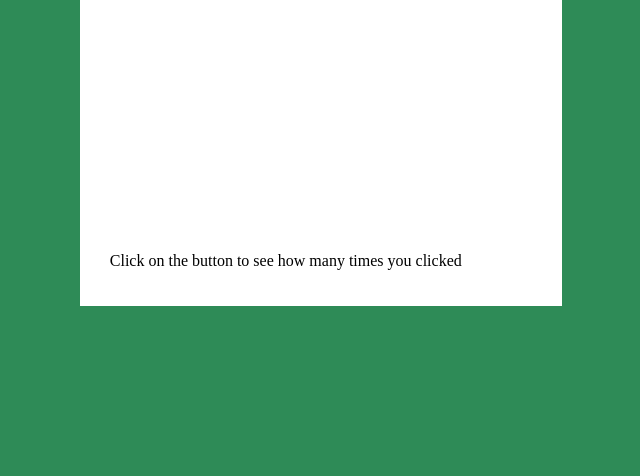
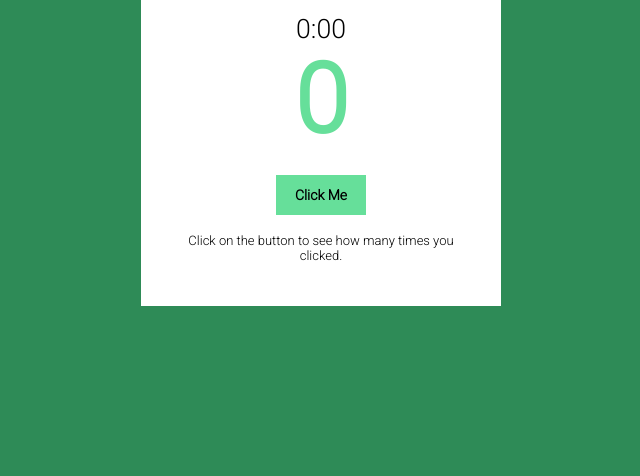
Before and after one commit to SnoogySocks/Counter, a plain HTML site: page src/index.html in a window 1280 px wide. Shown: the part 324-800 px from the top of the page, without its empty margins (319-959 px from the left). Drawn offline with Linux system fonts and the light colour scheme.

Commit message:
added a timer and beffed up the ui

```diff
--- a/src/index.html
+++ b/src/index.html
@@ -1,23 +1,30 @@
 <!DOCTYPE html>
 <html lang="en">
 	<head>
-    <meta charset="UTF-8">
-    <meta http-equiv="X-UA-Compatible" content="IE=edge">
-    <meta name="viewport" content="width=device-width, initial-scale=1.0">
+		<meta charset="UTF-8" />
+		<meta http-equiv="X-UA-Compatible" content="IE=edge" />
+		<meta name="viewport" content="width=device-width, initial-scale=1.0" />
 		<title>Counter</title>
-    <link rel="stylesheet" type="text/css" href="styles.css">
+		<link rel="preconnect" href="https://fonts.googleapis.com" />
+		<link rel="preconnect" href="https://fonts.gstatic.com" crossorigin />
+		<link
+			href="https://fonts.googleapis.com/css2?family=Roboto:wght@300&display=swap"
+			rel="stylesheet"
+		/>
+		<link rel="stylesheet" type="text/css" href="styles.css" />
 	</head>
 	<body>
-    <div class="container center-screen">
+		<div id="container" class="center-screen">
 			<h1>Counter Application</h1>
 
-        <div id="content" class="center-screen">
+			<div class="content">
+				<span id="timer">0:00</span>
 				<span id="counter">0</span>
-            <br>
+				<br />
 				<button>Click Me</button>
 			</div>
 
-        <p>Click on the button to see how many times you clicked</p>
+			<p>Click on the button to see how many times you clicked.</p>
 		</div>
 	</body>
 	<script typ="text/javascript" src="index.js"></script>
--- a/src/index.js
+++ b/src/index.js
@@ -1,2 +1,11 @@
+// Maybe add a timer
+
 // The number of times the user clicked
 let numClicks = 0;
+
+const counter = document.getElementById("counter");
+const button = document.querySelector("button");
+
+button.addEventListener("click", () => {
+    counter.textContent = (parseInt(counter.textContent) + 1).toString();
+});
--- a/src/styles.css
+++ b/src/styles.css
@@ -1,18 +1,18 @@
 :root {
 	--lime-green: rgb(102, 223, 154);
+	--hover-animation-duration: 1s;
+	--translation-offset: -7px;
+	--translation: translate(
+		var(--translation-offset),
+		var(--translation-offset)
+	);
+	--click-animation-duration: 0.2s;
 }
 
 body {
+    font-family: "Roboto", sans-serif;
 	background-color: seagreen;
 	margin: 0px;
-}
-
-.container {
-    background-color: white;
-    text-align: center;
-    padding: 30px;
-    width: 33%;
-	height: 50%;
 }
 
 .center-screen {
@@ -24,31 +24,78 @@ body {
 	margin: auto;
 }
 
-.container h1 {
+#container {
+	display: grid;
+	grid-template-rows: 1fr 4fr 1fr;
+	text-align: center;
+	place-items: center;
+	background-color: white;
+	padding: 30px;
+	width: 300px;
+	height: 400px;
+	transition: filter var(--hover-animation-duration);
+}
+
+#container:hover {
+	filter: drop-shadow(0 0 1rem black);
+}
+
+#container h1 {
+	font-size: 4ch;
+	top: 20px;
+}
+
+.content {
+	display: flex;
+	justify-content: center;
+	align-items: center;
+	flex-direction: column;
+}
+
+#timer {
     font-size: 3ch;
-    top: 20px;
 }
 
 #counter {
 	font-size: 6em;
+    font-weight: 700;
 	color: var(--lime-green);
+	transition: color var(--click-animation-duration);
 }
 
 button {
+    font-family: inherit;
 	font-size: medium;
+    font-size: 14px;
 	font-weight: 600;
 	background-color: var(--lime-green);
 	border-color: transparent;
 	width: 90px;
 	height: 40px;
-    transition: background-color 0.2s;
+	-webkit-transition: var(--hover-animation-duration) ease-in-out;
+	-moz-transition: var(--hover-animation-duration) ease-in-out;
+	-o-transition: var(--hover-animation-duration) ease-in-out;
+	transition: var(--hover-animation-duration) ease-in-out,
+		filter var(--hover-animation-duration),
+		background-color var(--click-animation-duration);
 }
 
-button:active {
+button:hover {
+	-webkit-transform: var(--translation);
+	-moz-transform: var(--translation);
+	-o-transform: var(--translation);
+	-ms-transform: var(--translation);
+	transform: var(--translation);
+	filter: drop-shadow(
+		calc(-1 * var(--translation-offset))
+			calc(-1 * var(--translation-offset)) 7px black
+	);
+}
+
+.button:active {
 	background-color: seagreen;
 }
 
-.container p {
-    position: absolute;
-    bottom: 20px;
+#container p {
+	font-size: 13px;
 }
```
Lines whose indentation alone changed are shown as unchanged.
